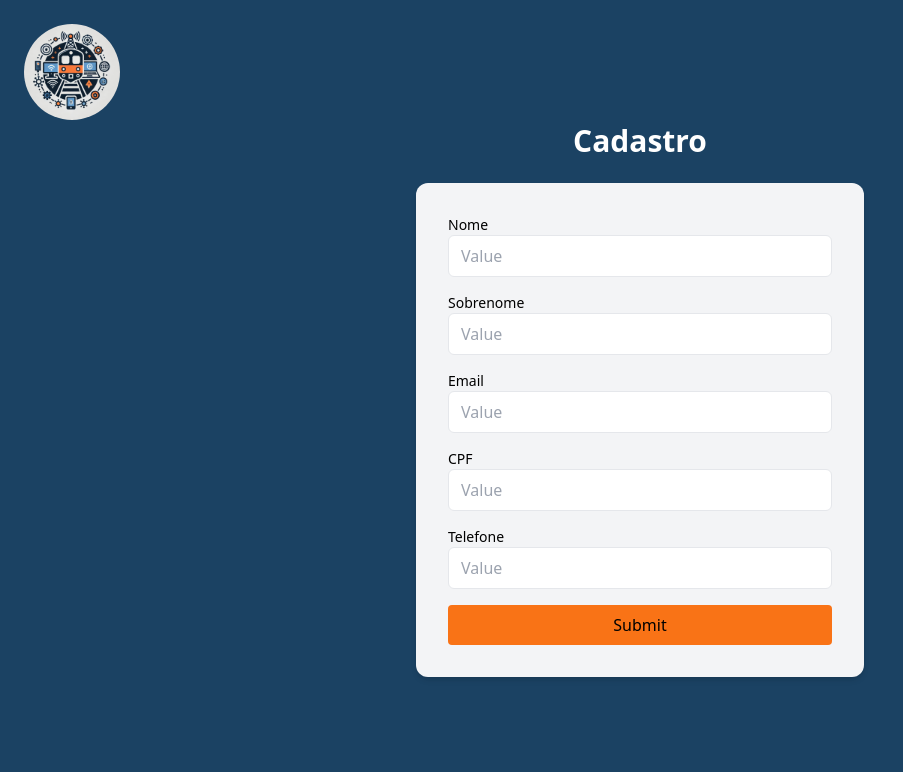
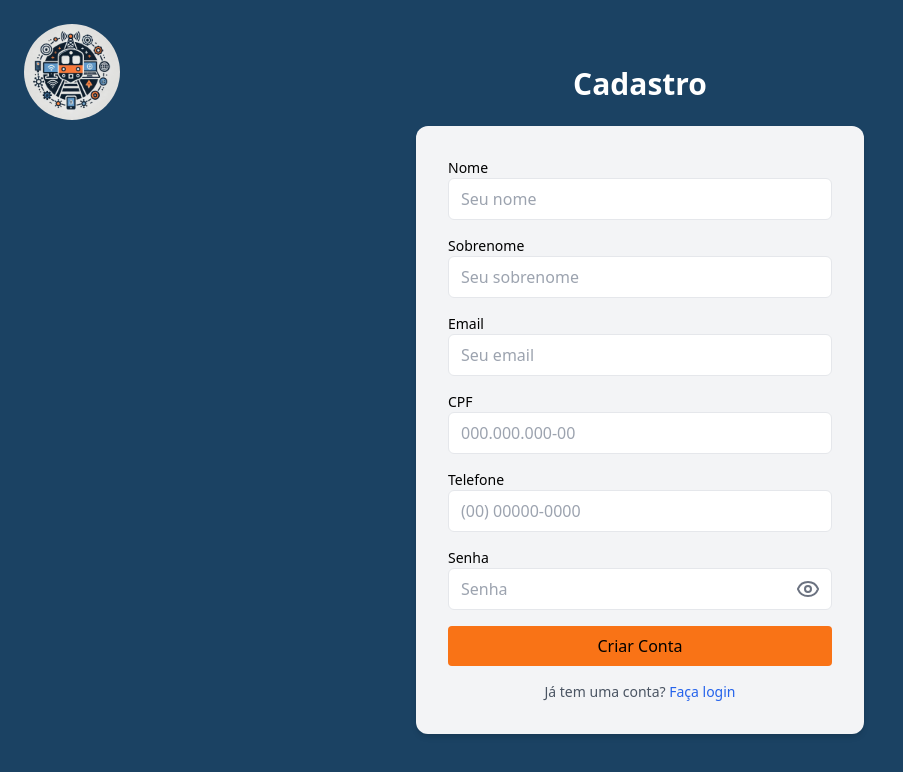
Before and after one commit to Codegirls-1TDSPB/Sprint-3.0, a Next.js app in the folder rail-response/: page /cadastro in a window 1280 px wide. Shown: the top 772 px of the page, without its empty margins (0-903 px from the left). Built offline with nearby package versions, Linux system fonts and the light colour scheme.

Commit message:
atualizaçaõ do formulário de cadastro e Login com validação e feedback visual

```diff
--- a/rail-response/src/app/cadastro/CadastroForm.tsx
+++ b/rail-response/src/app/cadastro/CadastroForm.tsx
@@ -1,19 +1,65 @@
+'use client';
+
+import { useState } from 'react';
+import { useRouter } from 'next/navigation';
+import Link from 'next/link';
+import { Eye, EyeOff } from 'lucide-react';
+
 export default function CadastroForm() {
+  const router = useRouter();
+  const [nome, setNome] = useState('');
+  const [sobrenome, setSobrenome] = useState('');
+  const [email, setEmail] = useState('');
+  const [cpf, setCpf] = useState('');
+  const [telefone, setTelefone] = useState('');
+  const [senha, setSenha] = useState('');
+  const [mensagem, setMensagem] = useState('');
+  const [tipoMensagem, setTipoMensagem] = useState<'sucesso' | 'erro' | ''>(''); // NOVO
+  const [senhaVisivel, setSenhaVisivel] = useState(false);
+
+  const handleSubmit = (e: React.FormEvent) => {
+    e.preventDefault();
+
+    // Dados mock para teste
+    const dadosMock = {
+      nome: 'usuario',
+      sobrenome: 'Teste',
+      email: 'teste@gmail.com',
+      cpf: '123.456.789‑00',
+      telefone: '(11) 34567‑8901',
+      senha: '123456'
+    };
+
+    // Verificando se os dados correspondem aos valores mock
+    if (
+      nome === dadosMock.nome &&
+      sobrenome === dadosMock.sobrenome &&
+      email === dadosMock.email &&
+      cpf === dadosMock.cpf &&
+      telefone === dadosMock.telefone &&
+      senha === dadosMock.senha
+    ) {
+      setMensagem('Cadastro realizado com sucesso!');
+      setTipoMensagem('sucesso'); // ✅ Muda a cor para verde
+      setTimeout(() => {
+        router.push('/login');
+      }, 2000);
+    } else {
+      setMensagem('Erro ao cadastrar. Verifique os dados.');
+      setTipoMensagem('erro'); // ❌ Muda a cor para vermelho
+    }
+  };
+
   return (
     <div className="min-h-screen bg-[#1b4263] relative flex flex-col items-center justify-center px-4">
-        {/* Logo no canto superior esquerdo */}
       <img
         src="/imagens/logo.png"
         alt="Logo"
         className="absolute top-6 left-6 w-24 h-24 rounded-full"
       />
-
-        {/* Título acima do formulário */}
       <h1 className="text-3xl font-bold text-white mb-6">Cadastro</h1>
-
-        {/* Formulário centralizado */}
       <div className="bg-gray-100 p-8 rounded-xl shadow-md w-full max-w-md">
-          <form className="space-y-4">
+        <form className="space-y-4" onSubmit={handleSubmit}>
           <div>
             <label htmlFor="nome" className="block text-sm font-medium">
               Nome
@@ -21,8 +67,10 @@ export default function CadastroForm() {
             <input
               type="text"
               id="nome"
-                placeholder="Value"
               className="w-full px-3 py-2 border rounded-md"
+              value={nome}
+              onChange={(e) => setNome(e.target.value)}
+              placeholder="Seu nome"
             />
           </div>
           <div>
@@ -32,8 +80,10 @@ export default function CadastroForm() {
             <input
               type="text"
               id="sobrenome"
-                placeholder="Value"
               className="w-full px-3 py-2 border rounded-md"
+              value={sobrenome}
+              onChange={(e) => setSobrenome(e.target.value)}
+              placeholder="Seu sobrenome"
             />
           </div>
           <div>
@@ -43,8 +93,10 @@ export default function CadastroForm() {
             <input
               type="email"
               id="email"
-                placeholder="Value"
               className="w-full px-3 py-2 border rounded-md"
+              value={email}
+              onChange={(e) => setEmail(e.target.value)}
+              placeholder="Seu email"
             />
           </div>
           <div>
@@ -54,8 +106,10 @@ export default function CadastroForm() {
             <input
               type="text"
               id="cpf"
-                placeholder="Value"
               className="w-full px-3 py-2 border rounded-md"
+              value={cpf}
+              onChange={(e) => setCpf(e.target.value)}
+              placeholder="000.000.000-00"
             />
           </div>
           <div>
@@ -65,17 +119,61 @@ export default function CadastroForm() {
             <input
               type="text"
               id="telefone"
-                placeholder="Value"
               className="w-full px-3 py-2 border rounded-md"
+              value={telefone}
+              onChange={(e) => setTelefone(e.target.value)}
+              placeholder="(00) 00000-0000"
             />
+          </div>
+          <div>
+            <label htmlFor="senha" className="block text-sm font-medium">
+              Senha
+            </label>
+            <div className="relative">
+              <input
+                type={senhaVisivel ? 'text' : 'password'}
+                id="senha"
+                className="w-full px-3 py-2 border rounded-md"
+                value={senha}
+                onChange={(e) => setSenha(e.target.value)}
+                placeholder="Senha"
+              />
+              <button
+                type="button"
+                className="absolute right-3 top-1/2 transform -translate-y-1/2 text-gray-500"
+                onClick={() => setSenhaVisivel(!senhaVisivel)}
+              >
+                {senhaVisivel ? <EyeOff /> : <Eye />}
+              </button>
+            </div>
           </div>
           <button
             type="submit"
             className="w-full bg-orange-500 text-black px-4 py-2 rounded hover:bg-orange-600"
           >
-              Submit
+            Criar Conta
           </button>
         </form>
+
+        {/* MENSAGEM COM COR CONDICIONAL */}
+        {mensagem && (
+          <div
+            className={`mt-4 text-center text-sm ${
+              tipoMensagem === 'sucesso' ? 'text-green-600' : 'text-red-600'
+            }`}
+          >
+            {mensagem}
+          </div>
+        )}
+
+        <div className="mt-4 text-center">
+          <p className="text-sm text-gray-600">
+            Já tem uma conta?{' '}
+            <Link href="/login" className="text-blue-600 hover:underline">
+              Faça login
+            </Link>
+          </p>
+        </div>
       </div>
     </div>
   );
--- a/rail-response/src/app/login/LoginForm.tsx
+++ b/rail-response/src/app/login/LoginForm.tsx
@@ -1,16 +1,27 @@
 'use client';
 
 import { useRouter } from 'next/navigation';
-import { FormEvent } from 'react';
+import { FormEvent, useState } from 'react';
+import { Eye, EyeOff } from 'lucide-react';
 
 export default function LoginForm() {
   const router = useRouter();
 
+  const [email, setEmail] = useState('');
+  const [senha, setSenha] = useState('');
+  const [showPassword, setShowPassword] = useState(false);
+  const [erro, setErro] = useState('');
+
   const handleSubmit = (e: FormEvent) => {
     e.preventDefault();
 
-    // Aqui você pode validar o email/senha se quiser
-    // Depois do login, redireciona:
+    // Validação de email e senha
+    if (email !== 'teste@gmail.com' || senha !== '123456') {
+      setErro('Email ou senha incorretos.');
+      return;
+    }
+
+    setErro('');
     router.push('/chat');
   };
 
@@ -38,8 +49,10 @@ export default function LoginForm() {
               <input
                 id="email"
                 type="email"
-                placeholder="Value"
+                placeholder="Seu email"
                 className="w-full px-3 py-2 border rounded-md"
+                value={email}
+                onChange={(e) => setEmail(e.target.value)}
               />
             </div>
 
@@ -47,13 +60,26 @@ export default function LoginForm() {
               <label htmlFor="senha" className="block text-sm font-medium">
                 Senha:
               </label>
-              <input
-                id="senha"
-                type="password"
-                placeholder="Value"
-                className="w-full px-3 py-2 border rounded-md"
-              />
+              <div className="relative">
+                <input
+                  id="senha"
+                  type={showPassword ? 'text' : 'password'}
+                  placeholder="Senha"
+                  className="w-full px-3 py-2 border rounded-md pr-10"
+                  value={senha}
+                  onChange={(e) => setSenha(e.target.value)}
+                />
+                <button
+                  type="button"
+                  onClick={() => setShowPassword(!showPassword)}
+                  className="absolute right-2 top-2 text-gray-600"
+                >
+                  {showPassword ? <EyeOff size={20} /> : <Eye size={20} />}
+                </button>
+              </div>
             </div>
+
+            {erro && <p className="text-red-500 text-sm">{erro}</p>}
 
             <div>
               <a href="#" className="text-xs text-blue-600 hover:underline">
```
Lines whose indentation alone changed are shown as unchanged.
